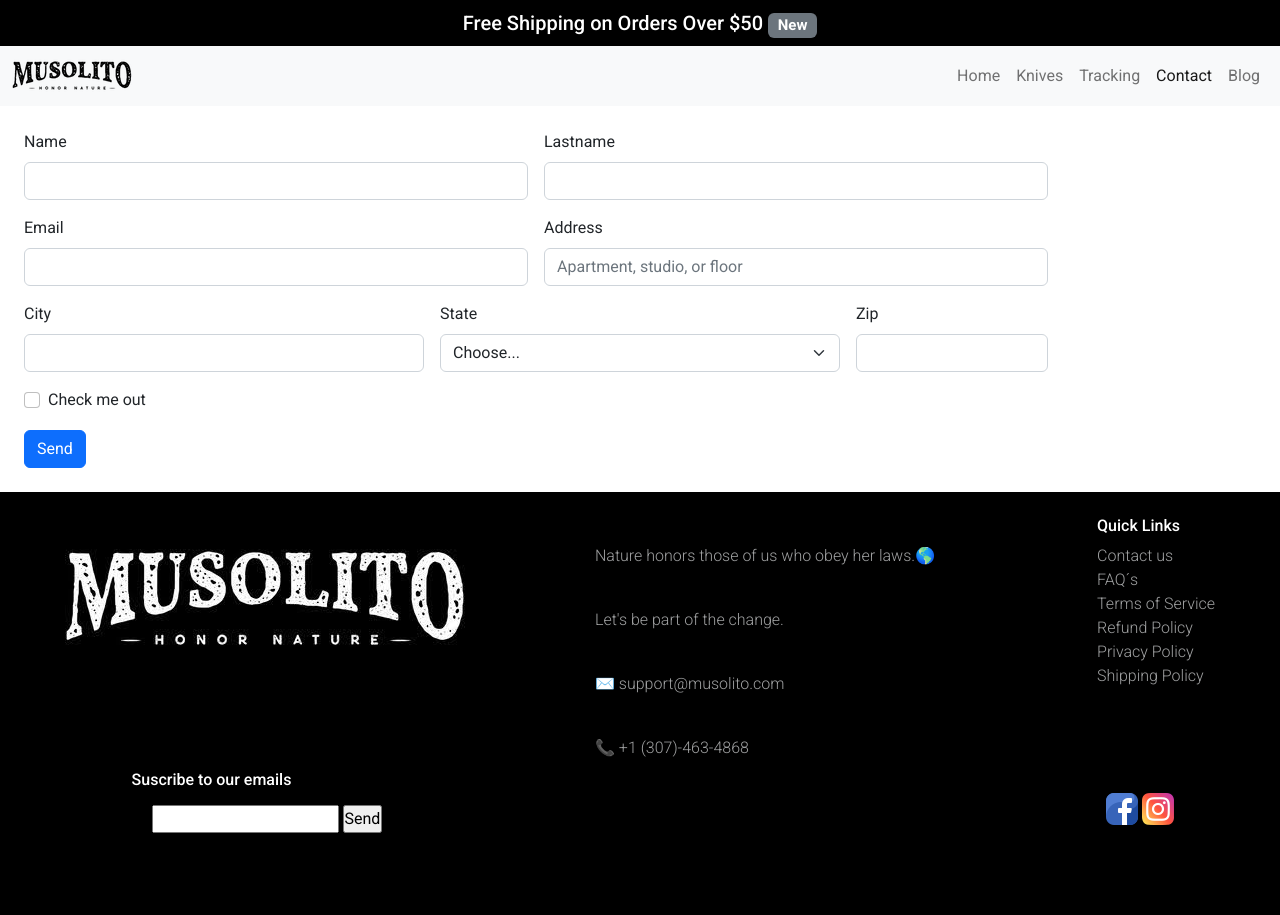
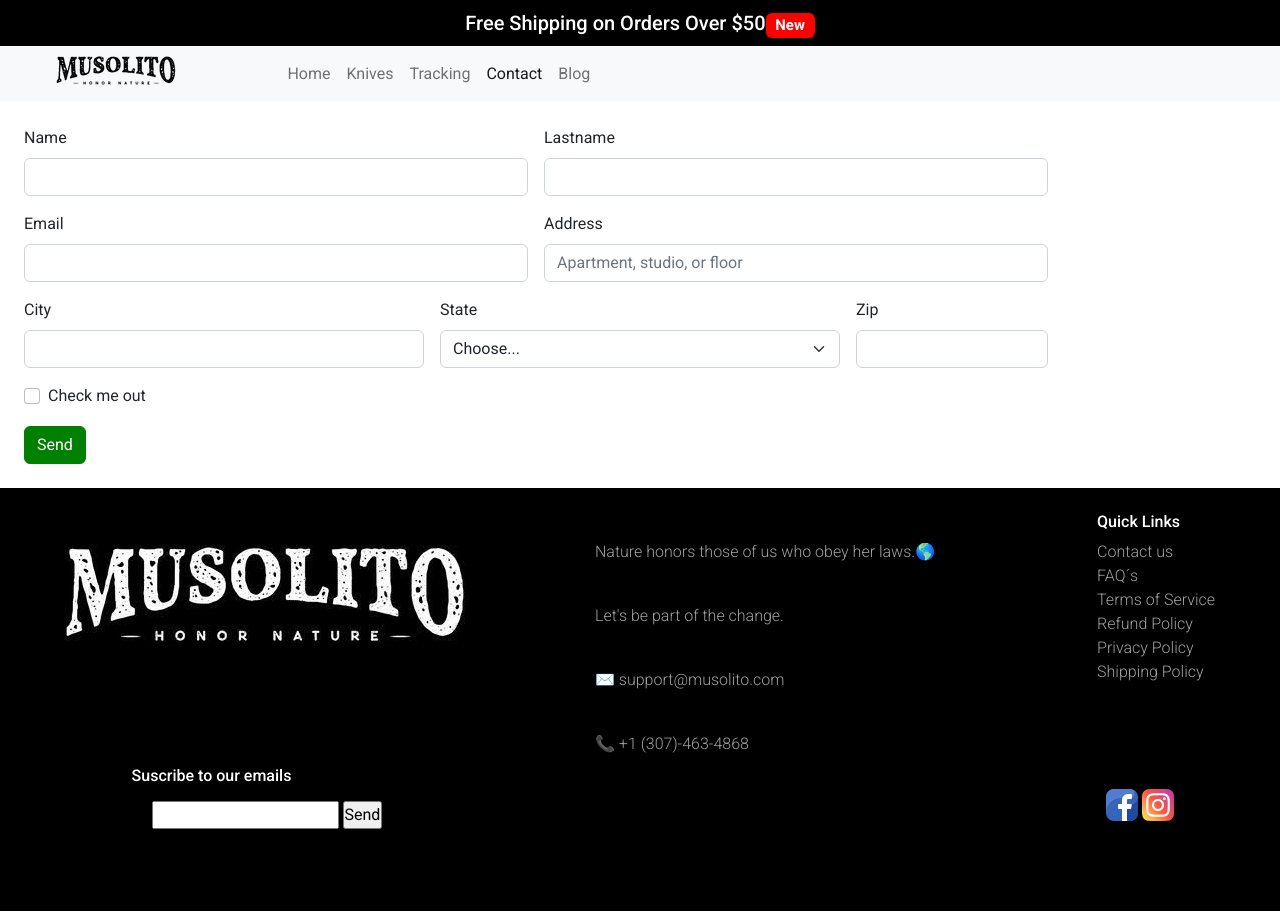
Before and after one commit to matsi44/Musolito, a plain HTML site: page pages/contact.html in a window 1280 px wide. Drawn offline with nearby package versions, Linux system fonts and the light colour scheme.

Commit message:
Ampliando Bootstrap

```diff
--- a/css/stylebts.css
+++ b/css/stylebts.css
@@ -290,3 +290,14 @@ ul{
     justify-self: center;
     align-self: center;
 }
+
+/* INDEX-CARDS */
+
+.bg-secondary {
+    background-color: red!important;
+    }
+
+    .btn-primary {
+    --bs-btn-bg: green;
+    --bs-btn-border-color: green;
+    }
--- a/pages/contact.html
+++ b/pages/contact.html
@@ -16,15 +16,17 @@
 </head>
 <body>
     <div class="d-flex justify-content-center free-shipping">
-        <h5>Free Shipping on Orders Over $50 <span class="badge bg-secondary">New</span></h5>
+        <h5>Free Shipping on Orders Over $50<span class="badge bg-secondary">New</span></h5>
     </div>
     <nav class="navbar navbar-expand-lg bg-light">
-        <div class="container-fluid">
+        <div class="row justify-content-evenly">
+            <div class="col-4">
                 <a class="navbar-brand" href="../index.html"><img src="../images/logoheader.png" alt="Logo"></a>
                 <button class="navbar-toggler" type="button" data-bs-toggle="collapse" data-bs-target="#navbarNav" aria-controls="navbarNav" aria-expanded="false" aria-label="Toggle navigation">
                 <span class="navbar-toggler-icon"></span>
                 </button>
-            <div class="collapse navbar-collapse justify-content-end" id="navbarNav">
+            </div>
+            <div class="col-4" id="navbarNav">
                 <ul class="navbar-nav">
                     <li class="nav-item">
                         <a class="nav-link" aria-current="page" href="../index.html">Home</a>
```
Also changed, not shown: index.html (+8 -6 lines). Lines whose indentation alone changed are shown as unchanged.
